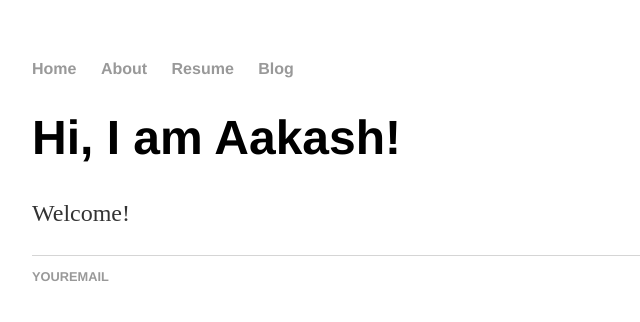
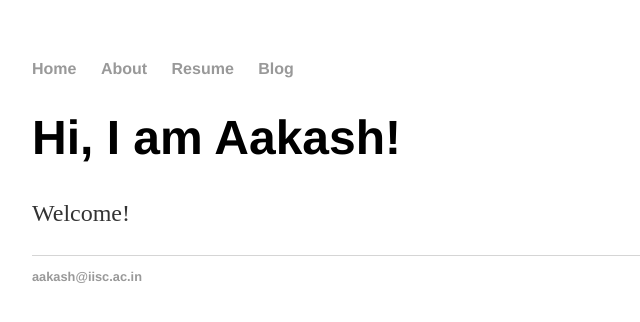
Before and after one commit to Aakashagr/site, a plain HTML site: page index.html in a window 1280 px wide. Shown: the full height of the page, 160-800 px from the left. Drawn offline with Linux system fonts and the light colour scheme.

Commit message:
initial commit

```diff
--- a/index.html
+++ b/index.html
@@ -21,7 +21,7 @@
    </div>
    <footer>
    <ul>
-     <li><a href=”mailto:YOUREMAIL”>YOUREMAIL</a></li>
+     <li><a href=”mailto:YOUREMAIL”>aakash@iisc.ac.in</a></li>
    </ul>
    </footer>
  </body>
```
Also changed, not shown: css/styles.css (line endings or trailing spaces).
